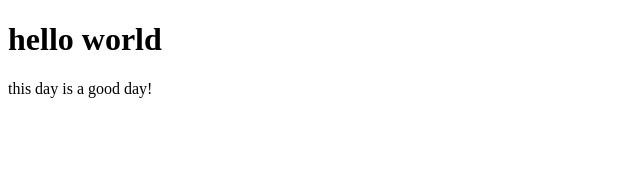
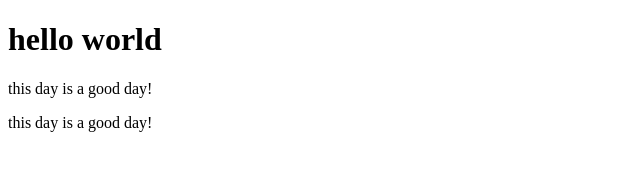
Before and after one commit to hongshun666/textDemo, a plain HTML site: page index.html in a window 1280 px wide. Shown: the whole page, without its empty margins (0-640 px from the left). Drawn offline with Linux system fonts and the light colour scheme.

Commit message:
这是第四次提交

```diff
--- a/index.html
+++ b/index.html
@@ -8,5 +8,6 @@
 <body>
     <h1>hello world</h1>
     <p>this day is a good day!</p>
+    <p>this day is a good day!</p>
 </body>
 </html>
```
